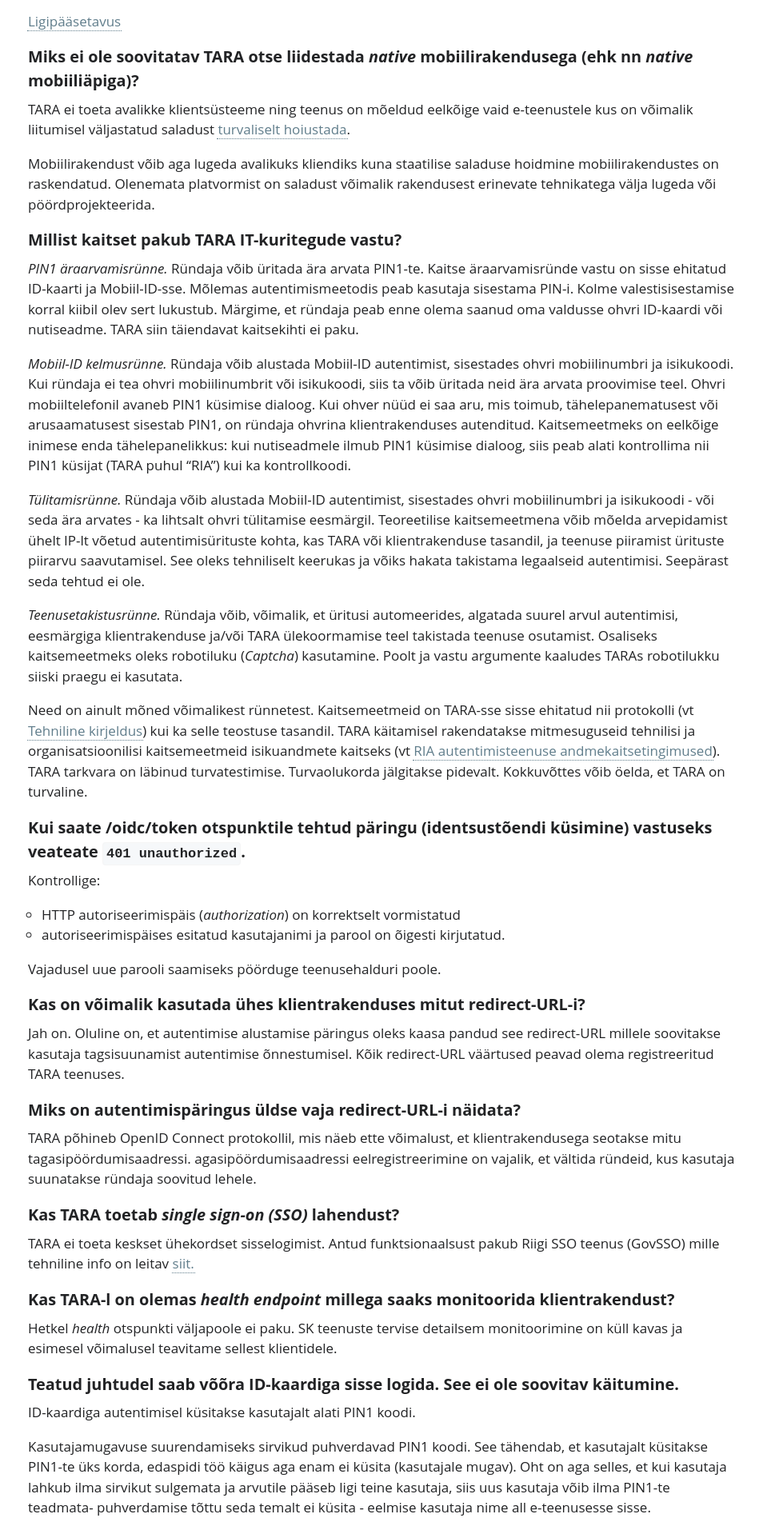
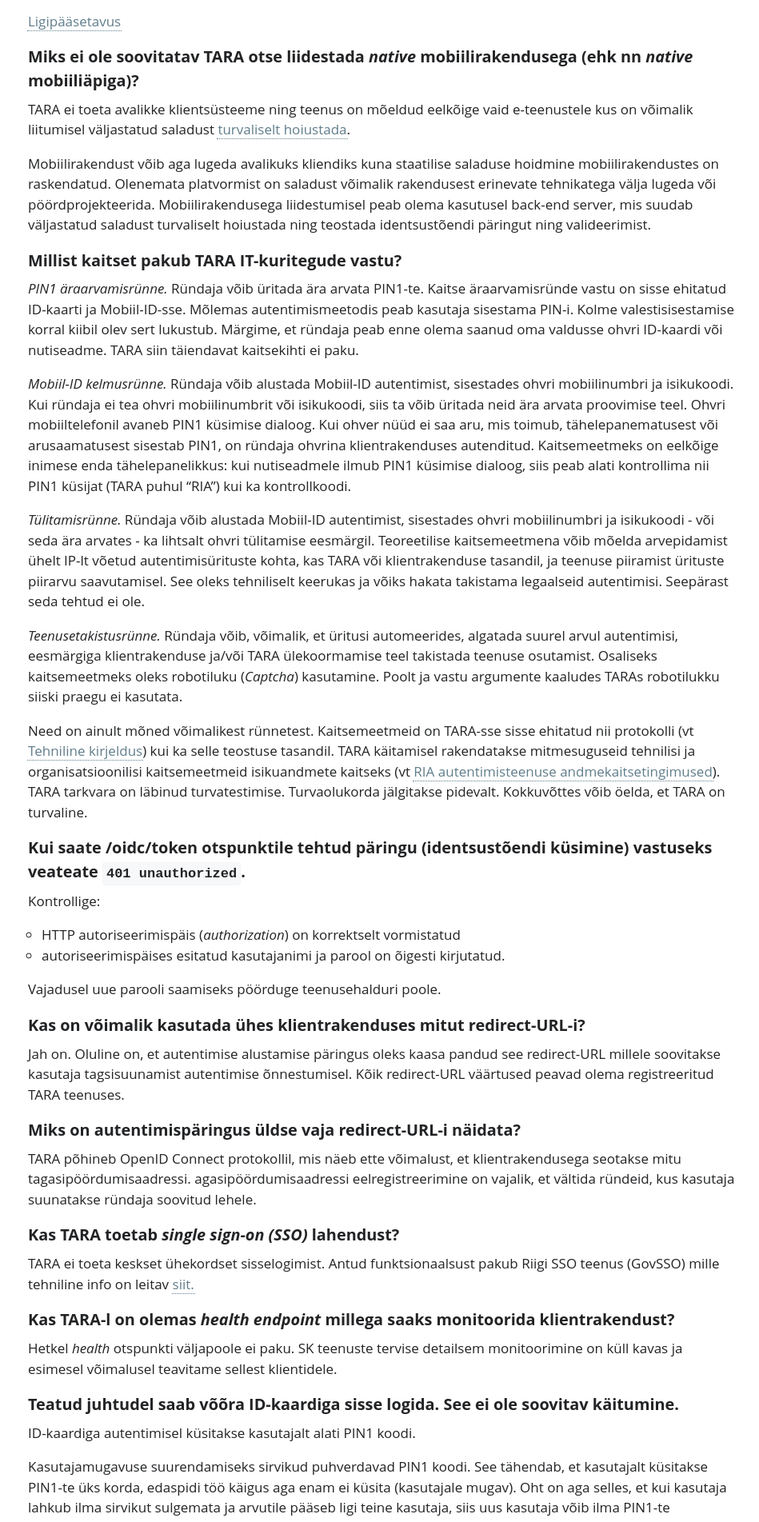
Before and after one commit to e-gov/TARA-Doku, a Jekyll site: the page built from Abi.md, in a window 1280 px wide. Shown: the part 1100-3003 px from the top of the page at 80% size, without its empty margins (323-1272 px from the left). Built offline with Jekyll 4.4.1, drawn with Linux system fonts in a browser that asks for light colours; some of the changed text lies outside the part shown.

Commit message:
AUT-2701 Update help for mobile applications

```diff
--- a/Abi.md
+++ b/Abi.md
@@ -27,6 +27,7 @@ Hea TARA-ga liidestuja! Siit leiad valiku küsimusi, mis teistel on tekkinud - j
 TARA ei toeta avalikke klientsüsteeme ning teenus on mõeldud eelkõige vaid e-teenustele kus on võimalik liitumisel väljastatud saladust [turvaliselt hoiustada](https://tools.ietf.org/html/rfc6819#section-5.3.3).
 
 Mobiilirakendust võib aga lugeda avalikuks kliendiks kuna staatilise saladuse hoidmine mobiilirakendustes on raskendatud. Olenemata platvormist on saladust võimalik rakendusest erinevate tehnikatega välja lugeda või pöördprojekteerida.
+Mobiilirakendusega liidestumisel peab olema kasutusel back-end server, mis suudab väljastatud saladust turvaliselt hoiustada ning teostada identsustõendi päringut ning valideerimist.
 
 ## Millist kaitset pakub TARA IT-kuritegude vastu?
 
```
